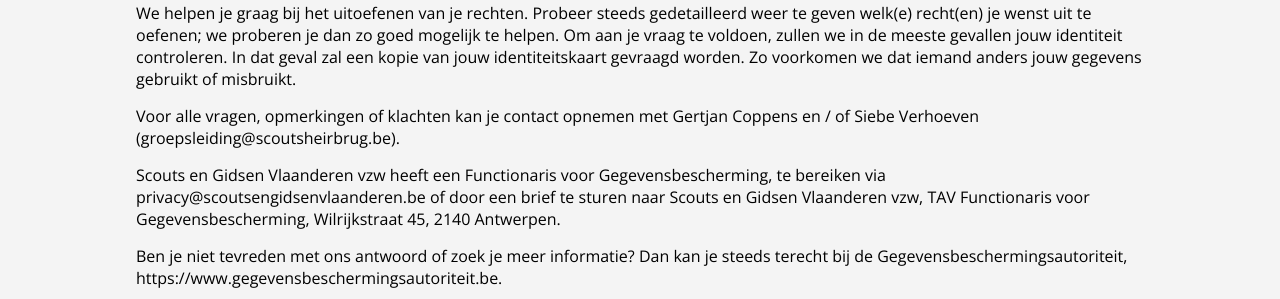
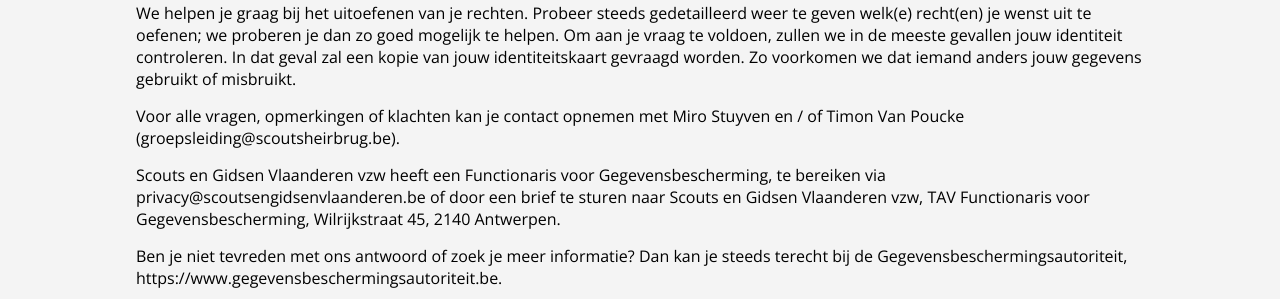
Before and after one commit to scoutsheirbrug/scoutsheirbrug.be, a Jekyll site: the page built from _pages/privacy.html, in a window 1280 px wide and 1400 px high, scrolled down 891 px. Shown: the part 155-454 px from the top of the window. Built offline with Jekyll 4.4.1, drawn with Linux system fonts in a browser that asks for light colours; some of the changed text lies outside the part shown.

Commit message:
Fix groepsleiding names in privacy

```diff
--- a/_includes/content/privacy.md
+++ b/_includes/content/privacy.md
@@ -42,7 +42,7 @@
 #### 5. Rechten uitoefenen
 We helpen je graag bij het uitoefenen van je rechten. Probeer steeds gedetailleerd weer te geven welk(e) recht(en) je wenst uit te oefenen; we proberen je dan zo goed mogelijk te helpen. Om aan je vraag te voldoen, zullen we in de meeste gevallen jouw identiteit controleren. In dat geval zal een kopie van jouw identiteitskaart gevraagd worden. Zo voorkomen we dat iemand anders jouw gegevens gebruikt of misbruikt.
 
-Voor alle vragen, opmerkingen of klachten kan je contact opnemen met Gertjan Coppens en / of Siebe Verhoeven (groepsleiding@scoutsheirbrug.be).
+Voor alle vragen, opmerkingen of klachten kan je contact opnemen met Miro Stuyven en / of Timon Van Poucke (groepsleiding@scoutsheirbrug.be).
 
 Scouts en Gidsen Vlaanderen vzw heeft een Functionaris voor Gegevensbescherming, te bereiken via privacy@scoutsengidsenvlaanderen.be of door een brief te sturen naar Scouts en Gidsen Vlaanderen vzw, TAV Functionaris voor Gegevensbescherming, Wilrijkstraat 45, 2140 Antwerpen.
 
```
Also changed, not shown: other parts of _includes/content/privacy.md (+1 -1 lines), 1 other file.
